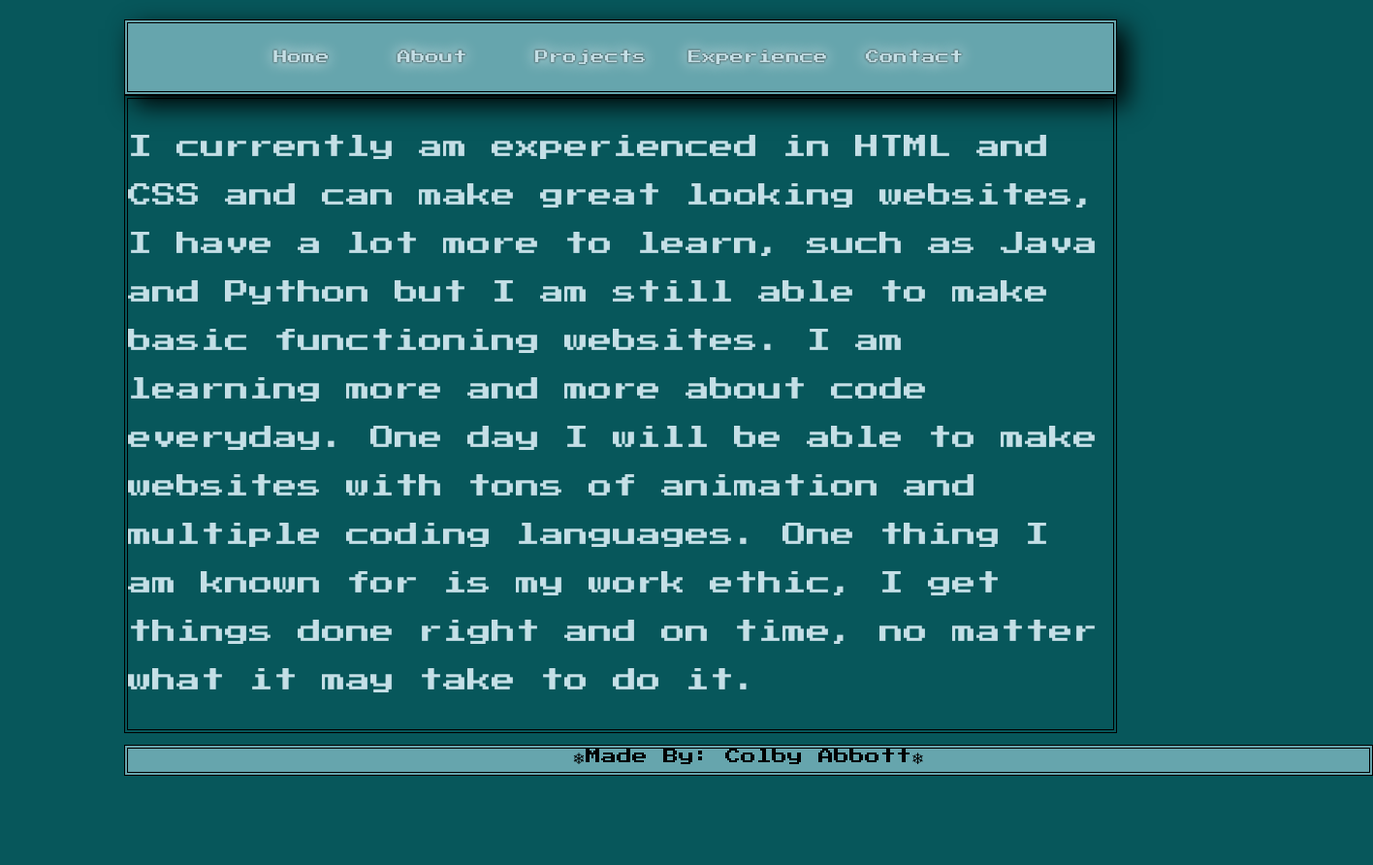
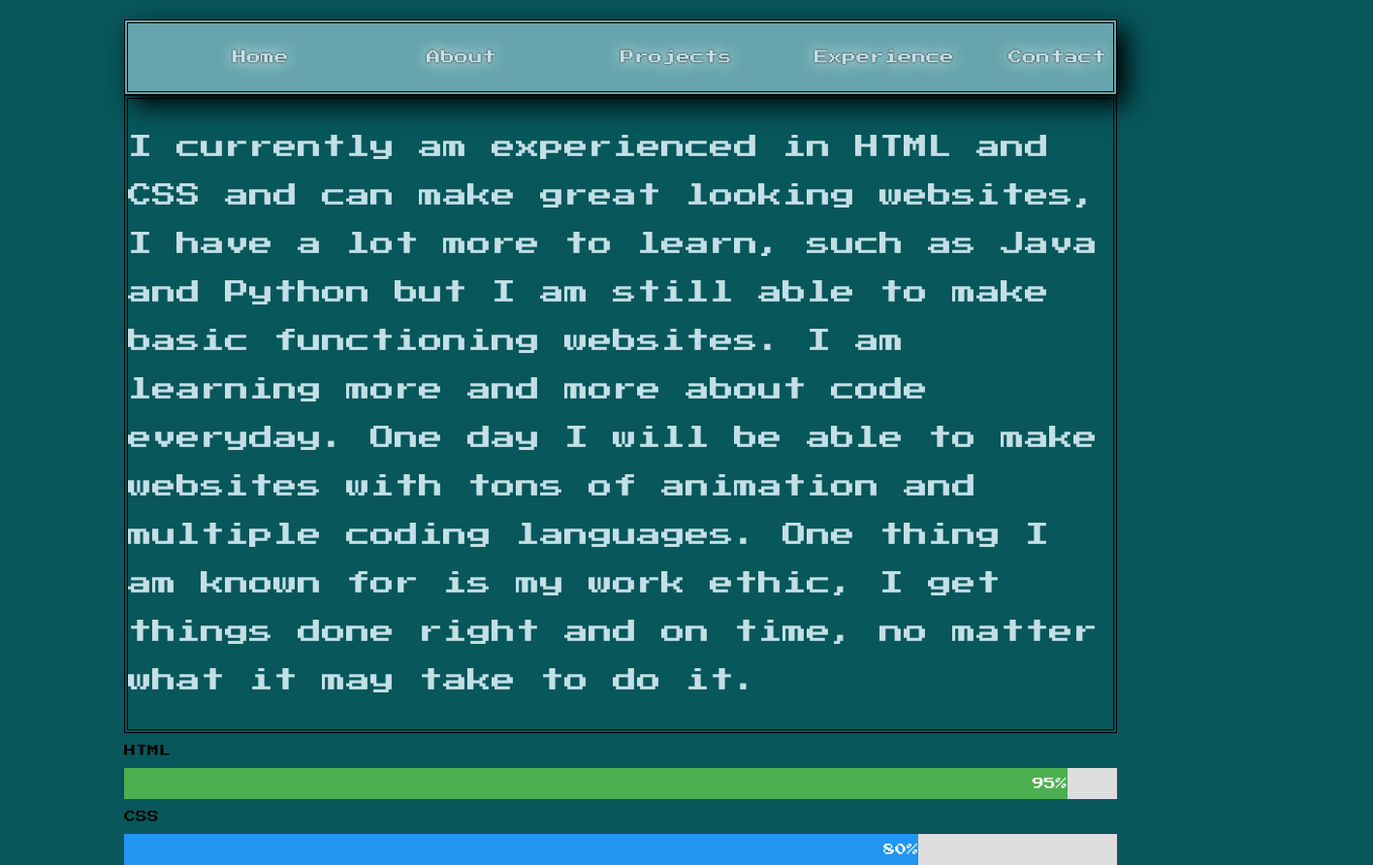
Before and after one commit to cabbott195/TestSite, a plain HTML site: page experience.html in a window 1280 px wide. Shown: the whole page at 97% size, 1416 px wide, since content can reach past the window. Before the commit the page ends 800 px from the top, so only its background shows below. Drawn offline with Linux system fonts and the light colour scheme.

Commit message:
Few minor changes.

```diff
--- a/experience.css
+++ b/experience.css
@@ -9,3 +9,37 @@ nav ul li{
 article{
     font-size: 25px;
 }
+
+*{box-sizing:border-box}
+
+.container {
+  width: 100%;
+  background-color: #ddd;
+}
+.skills {
+  text-align: right;
+  padding-top: 10px;
+  padding-bottom: 10px;
+  color: white;
+}
+
+.html {width: 95%; background-color: #4CAF50;}
+.css {width: 80%; background-color: #2196F3;}
+footer{
+    display: none;
+}
+nav li:nth-of-type(1){
+    padding: 90px;
+}
+nav li:nth-of-type(2){
+    padding: 90px;
+}
+nav li:nth-of-type(3){
+    padding: 90px;
+}
+nav li:nth-of-type(4){
+    padding: 90px;
+}
+nav li:nth-of-type(5){
+    padding: 90px;
+}
--- a/experience.html
+++ b/experience.html
@@ -27,6 +27,15 @@
             One thing I am known for is my work ethic, I get things done right and on time, no matter what it may take to do it.
         </p>
     </article>
+    <p>HTML</p>
+<div class="container">
+  <div class="skills html">95%</div>
+</div>
+
+<p>CSS</p>
+<div class="container">
+  <div class="skills css">80%</div>
+</div>
     <footer>&#10052;Made By: Colby Abbott&#10052;</footer>
 </body>
 </html>
--- a/p_designs.css
+++ b/p_designs.css
@@ -120,3 +120,7 @@ article{
     color: rgb(196,223,230);
     line-height: 50px;
 }
+footer{
+    left: .5px;
+    right:.5px;
+}
```
Also changed, not shown: aboutme.html (+1 -0 lines), index.css (+17 -0 lines), pprojects.css (line endings or trailing spaces).
